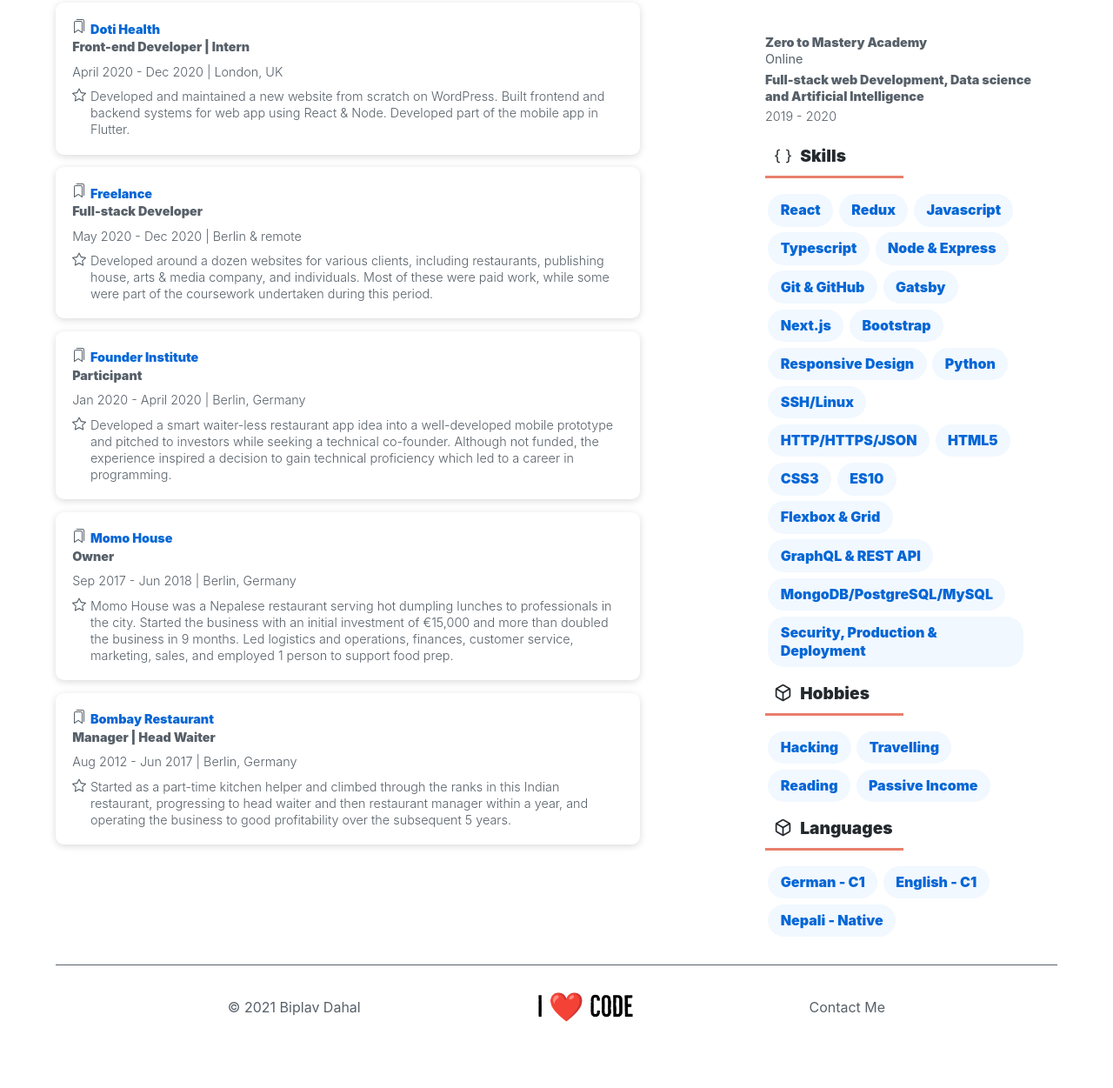
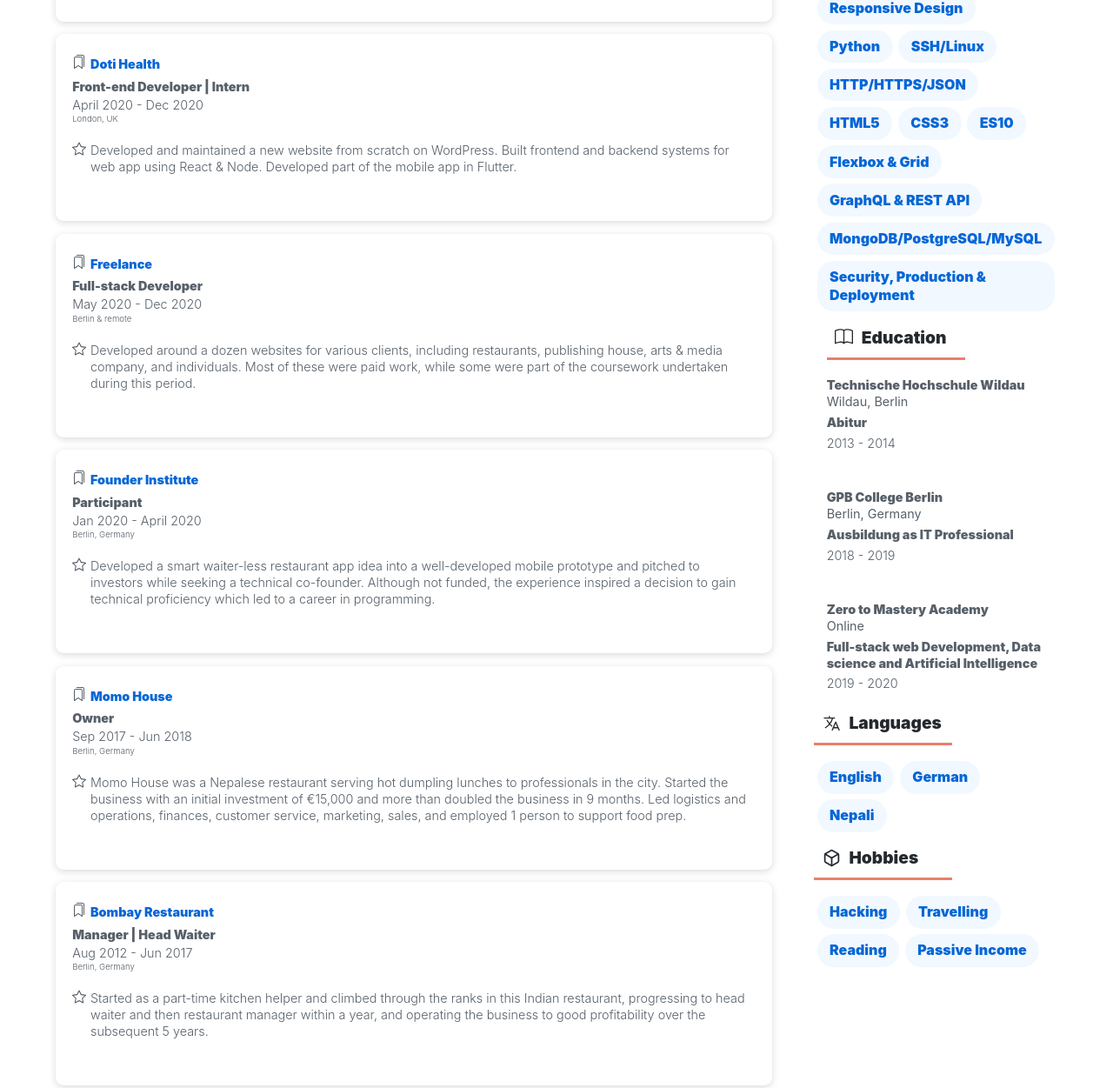
Before and after one commit to teamrdx/myResume, a Gatsby site: page / in a window 1280 px wide. Shown: the part 699-1950 px from the top of the page at 87% size. Before the commit the page ends 1904 px from the top, so only its background shows below. Built offline with nearby package versions, Linux system fonts and the light colour scheme; Gatsby itself is replaced by a stand-in of ours; no server answers.

Commit message:
refactored code

```diff
--- a/gatsby-config.js
+++ b/gatsby-config.js
@@ -1,4 +1,7 @@
 module.exports = {
+  flags: {
+    FUNCTIONS: true,
+  },
   siteMetadata: {
     siteUrl: "https://www.yourdomain.tld",
     title: "Resume",
--- a/src/api/likes.js
+++ b/src/api/likes.js
@@ -6,14 +6,10 @@
     try {
       const newLike = parseInt(req.body);
 
-      const oldLike = await LikeData.findById(process.env.MONGODB_ID).exec();
-
-      const totalLike = parseInt(oldLike.likes) + newLike;
-
       const update = await LikeData.findByIdAndUpdate(
         process.env.MONGODB_ID,
         {
-          likes: totalLike,
+          likes: newLike,
         },
         (error, success) => {
           if (error) {
--- a/src/common/card.js
+++ b/src/common/card.js
@@ -3,7 +3,7 @@
 import { BsBookmarks, BsStar } from "react-icons/bs";
 import { Text } from "./text";
 
-const Card = ({ work, position, duration, description, link }) => {
+const Card = ({ work, position, duration, location, description, link }) => {
   return (
     <Content>
       <IconText1
@@ -11,20 +11,34 @@
         text={work}
         link={link}
       />
-
       <Text as="h4" fontWeight="var(--bold)">
         {position}
       </Text>
-      <Text
-        as="p"
-        fontWeight="var(--light)"
-        fontSize="var(--sm)"
-        margin=".6rem 0"
-      >
-        {duration}
-      </Text>
-
-      <IconText2 icon={<BsStar color="var(--text)" />} text={description} />
+      <div>
+        <Text
+          as="p"
+          fontWeight="var(--light)"
+          fontSize="var(--sm)"
+          margin=".12rem 0"
+        >
+          {duration}
+        </Text>
+        <Text
+          as="p"
+          fontWeight="var(--light)"
+          fontSize="var(--xs)"
+          margin=".12rem 0 1.2rem"
+        >
+          {location}
+        </Text>
+      </div>
+      {description.map((item, index) => (
+        <IconText2
+          key={index}
+          icon={<BsStar color="var(--text)" />}
+          text={item}
+        />
+      ))}
     </Content>
   );
 };
@@ -67,11 +81,12 @@
   justify-content: flex-start;
   align-items: center;
   line-height: 1.3;
+  margin: 0.3rem 0;
 `;
 
 const Content = styled.div`
   margin: 0.9rem 0;
-  padding: 1.2rem;
+  padding: 1.2rem 1.2rem 3rem;
   border-radius: 0.6rem;
   box-shadow: rgba(0, 0, 0, 0.15) 0px 2px 8px;
 `;
--- a/src/common/container.js
+++ b/src/common/container.js
@@ -4,7 +4,7 @@
   max-width: 1200px;
   width: 100%;
   margin-inline: auto;
-  padding: 0 1.5rem;
+  padding: ${(props) => (props.padded ? " 0 1.5rem" : props.padding)};
 `;
 
 export const ContainerColumn = styled.div`
@@ -14,7 +14,7 @@
   padding: 0 1.5rem;
   display: grid;
   grid-template-columns: 2fr 1fr;
-  gap: ${(props) => (props.gap ? props.gap : " 9rem")};
+  gap: ${(props) => (props.gap ? props.gap : " 3rem")};
   justify-items: ${(props) =>
     props.justifyItems ? props.justifyItems : "center"};
   align-items: ${(props) => (props.alignItems ? props.alignItems : "center")};
--- a/src/common/starButton.js
+++ b/src/common/starButton.js
@@ -5,16 +5,34 @@
 
 const Star = () => {
   const [isClicked, setIsClicked] = useState(false);
-  const [likes, setLikes] = useState(0);
-  const [count, setCount] = useState(likes);
-  const [loading, setLoading] = useState(true);
+  const [count, setCount] = useState("loading");
 
-  const handleCount = () => {
+  const handleCount = async () => {
     if (isClicked) {
-      return setCount(count - 1);
+      setCount(count - 1);
+      console.log("minus", count);
+      await fetch("api/likes", {
+        method: "POST",
+        headers: {
+          "Content-Type": "text/plain",
+        },
+        body: count - 1,
+      })
+        // .then((response) => console.log(response))
+        .catch((err) => console.log(err));
     }
     if (!isClicked) {
-      return setCount(count + 1);
+      setCount(count + 1);
+      console.log("plus", count);
+      await fetch("api/likes", {
+        method: "POST",
+        headers: {
+          "Content-Type": "text/plain",
+        },
+        body: count + 1,
+      })
+        // .then((response) => console.log(response))
+        .catch((err) => console.log(err));
     }
   };
 
@@ -22,25 +40,13 @@
     async function fetchData() {
       await fetch("api/data")
         .then((response) => response.json())
-        .then((dbData) => setLikes(dbData[0].likes))
-        .then(() => setLoading(false))
+        .then((dbData) => setCount(dbData[0].likes))
         .catch((error) => console.log(error));
-      setCount(likes);
     }
     fetchData();
-  }, [likes]);
+  }, []);
 
-  useEffect(() => {
-    fetch("api/likes", {
-      method: "POST",
-      headers: {
-        "Content-Type": "text/plain",
-      },
-      body: count,
-    })
-      // .then((response) => console.log(response))
-      .catch((err) => console.log(err));
-  }, [count]);
+  useEffect(() => {}, [count]);
 
   return (
     <Holder>
@@ -56,7 +62,7 @@
           <StarText>{isClicked ? "Unlike" : "Like"}</StarText>
         </Container>
 
-        <Likes>{!loading && count} likes</Likes>
+        <Likes>{count} likes</Likes>
       </Content>
       {isClicked ? (
         <span style={{ color: "var(--green)", fontSize: "var(--sm)" }}>
--- a/src/components/indexPage/education.js
+++ b/src/components/indexPage/education.js
@@ -2,38 +2,11 @@
 import CardPlain from "../../common/cardPlain";
 import { IconText } from "../../common/iconText";
 import { Container } from "../../common/container";
-import { BsBook, BsBraces } from "react-icons/bs";
-import { FiBox } from "react-icons/fi";
-import RoundText from "../../common/roundText";
-
-const SKILLS = [
-  "React",
-  "Redux",
-  "Javascript",
-  "Typescript",
-  "Node & Express",
-  "Git & GitHub",
-  "Gatsby",
-  "Next.js",
-  "Bootstrap",
-  "Responsive Design",
-  "Python",
-  "SSH/Linux",
-  "HTTP/HTTPS/JSON",
-  "HTML5",
-  "CSS3",
-  "ES10",
-  "Flexbox & Grid",
-  "GraphQL & REST API",
-  "MongoDB/PostgreSQL/MySQL",
-  "Security, Production & Deployment",
-];
-
-const HOBBY = ["Hacking", "Travelling", "Reading", "Passive Income"];
+import { BsBook } from "react-icons/bs";
 
 const Education = () => {
   return (
-    <Container style={{ padding: 0 }}>
+    <Container padding="0 0.9rem">
       <IconText
         icon={<BsBook size={21} color="var(--black)" />}
         text="Education"
@@ -56,43 +29,6 @@
         duration="2019 - 2020"
         description="Full-stack web Development, Data science and Artificial Intelligence"
       />
-      <IconText
-        text="Skills"
-        icon={<BsBraces size={21} color="var(--black)" />}
-      />
-      <div style={{ margin: ".9rem 0", maxWidth: "300px" }}>
-        {SKILLS.map((skill, index) => (
-          <RoundText key={index} text={skill} />
-        ))}
-      </div>
-      <IconText
-        text="Hobbies"
-        icon={<FiBox size={21} color="var(--black)" />}
-      />
-      <div
-        style={{
-          margin: ".9rem 0",
-          maxWidth: "300px",
-        }}
-      >
-        {HOBBY.map((skill, index) => (
-          <RoundText key={index} text={skill} />
-        ))}
-      </div>
-      <IconText
-        text="Languages"
-        icon={<FiBox size={21} color="var(--black)" />}
-      />
-      <div
-        style={{
-          margin: ".9rem 0",
-          maxWidth: "300px",
-        }}
-      >
-        <RoundText text="German - C1" />
-        <RoundText text="English - C1" />
-        <RoundText text="Nepali - Native" />
-      </div>
     </Container>
   );
 };
--- a/src/components/indexPage/experience.js
+++ b/src/components/indexPage/experience.js
@@ -1,18 +1,12 @@
 import React from "react";
 import { RiBookmark3Line } from "react-icons/ri";
 import { IconText } from "../../common/iconText";
-import { ContainerColumn } from "../../common/container";
+import { Container } from "../../common/container";
 import Card from "../../common/card";
-import Education from "./education";
 
 const Experience = () => {
   return (
-    <ContainerColumn
-      style={{
-        marginTop: "3rem",
-        alignItems: "flex-start",
-      }}
-    >
+    <Container>
       <div>
         <IconText
           icon={<RiBookmark3Line size={21} color="var(--black)" />}
@@ -21,57 +15,66 @@
         <Card
           work="Solda GmbH"
           position="Frontend | Backend Developer"
-          duration="Dec 2020 - Present | Berlin, Germany"
-          description="Developed Website from Scratch using Gatsby & React, hosted in the cloud and optimized SEO ranking, Set up analytics for and started various social media advertising campaigns. Built backend services with Node, Express and MongoDB.  Automated customer order, email handling, check-out experience, and customer services resulting in 600% in time saving."
+          duration="Dec 2020 - Present"
+          location="Berlin, Germany"
+          description={[
+            "Developed Website from Scratch using Gatsby & React, hosted in the cloud and optimized SEO ranking, Set up analytics for and started various social media advertising campaigns.",
+            "Built backend services with Node, Express and MongoDB.  Automated customer order, email handling, check-out experience, and customer services resulting in 600% in time saving.",
+          ]}
           link="https://notebookberlin.de/"
         />
         <Card
           work="Doti Health"
           position="Front-end Developer | Intern"
-          duration="April 2020 - Dec 2020 | London, UK"
-          description="Developed and maintained a new website from scratch on WordPress. Built frontend and backend systems for web app using React & Node. Developed part of the mobile app in Flutter."
+          duration="April 2020 - Dec 2020"
+          location="London, UK"
+          description={[
+            "Developed and maintained a new website from scratch on WordPress. Built frontend and backend systems for web app using React & Node. Developed part of the mobile app in Flutter.",
+          ]}
           link="https://dotihealth.co.uk/"
         />
         <Card
           work="Freelance"
           position="Full-stack Developer"
-          duration="May 2020 - Dec 2020 | Berlin & remote"
-          description="Developed around a dozen websites for various clients, including restaurants, publishing house, arts & media
-                        company, and individuals. Most of these were paid work, while some were part of the coursework undertaken during this
-                        period."
+          duration="May 2020 - Dec 2020"
+          location="Berlin & remote"
+          description={[
+            "Developed around a dozen websites for various clients, including restaurants, publishing house, arts & media company, and individuals. Most of these were paid work, while some were part of the coursework undertaken during this period.",
+          ]}
           link="https://team-rdx.com/"
         />
         <Card
           work="Founder Institute"
           position="Participant"
-          duration="Jan 2020 - April 2020 | Berlin, Germany"
-          description="Developed a smart waiter-less restaurant app idea into a well-developed mobile prototype and pitched to investors while
-                        seeking a technical co-founder. Although not funded, the experience inspired a decision to gain technical proficiency
-                        which led to a career in programming."
+          duration="Jan 2020 - April 2020"
+          location="Berlin, Germany"
+          description={[
+            "Developed a smart waiter-less restaurant app idea into a well-developed mobile prototype and pitched to investors while seeking a technical co-founder. Although not funded, the experience inspired a decision to gain technical proficiency which led to a career in programming.",
+          ]}
           link="https://fi.co/s/berlin"
         />
         <Card
           work="Momo House"
           position="Owner"
-          duration="Sep 2017 - Jun 2018 | Berlin, Germany"
-          description="Momo House was a Nepalese restaurant serving hot dumpling lunches to professionals in the city. Started the business
-                        with an initial investment of €15,000 and more than doubled the business in 9 months. Led logistics and operations,
-                        finances, customer service, marketing, sales, and employed 1 person to support food prep."
+          duration="Sep 2017 - Jun 2018"
+          location="Berlin, Germany"
+          description={[
+            "Momo House was a Nepalese restaurant serving hot dumpling lunches to professionals in the city. Started the business with an initial investment of €15,000 and more than doubled the business in 9 months. Led logistics and operations, finances, customer service, marketing, sales, and employed 1 person to support food prep.",
+          ]}
           link="#"
         />
         <Card
           work="Bombay Restaurant"
           position="Manager | Head Waiter"
-          duration="Aug 2012 - Jun 2017 | Berlin, Germany"
-          description="Started as a part-time kitchen helper and climbed through the ranks in this Indian restaurant, progressing to head waiter
-                        and then restaurant manager within a year, and operating the business to good profitability over the subsequent 5 years."
+          duration="Aug 2012 - Jun 2017"
+          location="Berlin, Germany"
+          description={[
+            "Started as a part-time kitchen helper and climbed through the ranks in this Indian restaurant, progressing to head waiter and then restaurant manager within a year, and operating the business to good profitability over the subsequent 5 years.",
+          ]}
           link="https://www.bombay-berlin.de/"
         />
       </div>
-      <div>
-        <Education />
-      </div>
-    </ContainerColumn>
+    </Container>
   );
 };
 
--- /dev/null
+++ b/src/components/indexPage/hobby.js
@@ -0,0 +1,30 @@
+import React from "react";
+import { Container } from "../../common/container";
+import { IconText } from "../../common/iconText";
+import RoundText from "../../common/roundText";
+import { FiBox } from "react-icons/fi";
+
+const HOBBY = ["Hacking", "Travelling", "Reading", "Passive Income"];
+
+const Hobby = () => {
+  return (
+    <Container>
+      <IconText
+        text="Hobbies"
+        icon={<FiBox size={21} color="var(--black)" />}
+      />
+      <div
+        style={{
+          margin: ".9rem 0",
+          maxWidth: "300px",
+        }}
+      >
+        {HOBBY.map((skill, index) => (
+          <RoundText key={index} text={skill} />
+        ))}
+      </div>
+    </Container>
+  );
+};
+
+export default Hobby;
--- /dev/null
+++ b/src/components/indexPage/language.js
@@ -0,0 +1,43 @@
+import React from "react";
+import { Container } from "../../common/container";
+import { IoLanguageOutline } from "react-icons/io5";
+import RoundText from "../../common/roundText";
+import { IconText } from "../../common/iconText";
+
+const LANGUAGES = [
+  {
+    level: "C1",
+    language: "English",
+  },
+  {
+    level: "C1",
+    language: "German",
+  },
+  {
+    level: "Native",
+    language: "Nepali",
+  },
+];
+
+const Language = () => {
+  return (
+    <Container>
+      <IconText
+        text="Languages"
+        icon={<IoLanguageOutline size={21} color="var(--black)" />}
+      />
+      <div
+        style={{
+          margin: ".9rem 0",
+          maxWidth: "300px",
+        }}
+      >
+        {LANGUAGES.map((language) => (
+          <RoundText key={language.level} text={language.language} />
+        ))}
+      </div>
+    </Container>
+  );
+};
+
+export default Language;
--- /dev/null
+++ b/src/components/indexPage/skills.js
@@ -0,0 +1,46 @@
+import React from "react";
+import { Container } from "../../common/container";
+import { IconText } from "../../common/iconText";
+import RoundText from "../../common/roundText";
+import { BsBraces } from "react-icons/bs";
+
+const SKILLS = [
+  "React",
+  "Redux",
+  "Javascript",
+  "Typescript",
+  "Node & Express",
+  "Git & GitHub",
+  "Gatsby",
+  "Next.js",
+  "Bootstrap",
+  "Responsive Design",
+  "Python",
+  "SSH/Linux",
+  "HTTP/HTTPS/JSON",
+  "HTML5",
+  "CSS3",
+  "ES10",
+  "Flexbox & Grid",
+  "GraphQL & REST API",
+  "MongoDB/PostgreSQL/MySQL",
+  "Security, Production & Deployment",
+];
+
+const Skills = () => {
+  return (
+    <Container>
+      <IconText
+        text="Skills"
+        icon={<BsBraces size={21} color="var(--black)" />}
+      />
+      <div style={{ margin: ".9rem 0", maxWidth: "300px" }}>
+        {SKILLS.map((skill, index) => (
+          <RoundText key={index} text={skill} />
+        ))}
+      </div>
+    </Container>
+  );
+};
+
+export default Skills;
--- /dev/null
+++ b/src/components/main/index.js
@@ -0,0 +1,14 @@
+import React from "react";
+
+import { Container } from "../../common/container";
+import Experience from "../indexPage/experience";
+
+const Main = () => {
+  return (
+    <Container>
+      <Experience />
+    </Container>
+  );
+};
+
+export default Main;
--- /dev/null
+++ b/src/components/sideBar/index.js
@@ -0,0 +1,19 @@
+import React from "react";
+import { Container } from "../../common/container";
+import Education from "../indexPage/education";
+import Hobby from "../indexPage/hobby";
+import Language from "../indexPage/language";
+import Skills from "../indexPage/skills";
+
+const SideBar = () => {
+  return (
+    <Container>
+      <Skills />
+      <Education />
+      <Language />
+      <Hobby />
+    </Container>
+  );
+};
+
+export default SideBar;
--- a/src/layout/styles.css
+++ b/src/layout/styles.css
@@ -237,6 +237,6 @@
     }
 
     h4 {
-        font-size: var(--xs);
+        font-size: var(--sm);
     }
 }
--- a/src/pages/index.js
+++ b/src/pages/index.js
@@ -1,11 +1,23 @@
 import React from "react";
+import { Container } from "../common/container";
 import Page from "../common/page";
-import Experience from "../components/indexPage/experience";
+import Main from "../components/main";
+import SideBar from "../components/sideBar";
+
+const pageStyle = {
+  display: "grid",
+  gridTemplateColumns: "3fr 1fr",
+  gridGap: "3rem",
+  margin: "var(--mg)",
+};
 
 const IndexPage = () => {
   return (
     <Page title="home">
-      <Experience />
+      <Container style={pageStyle} padded>
+        <Main />
+        <SideBar />
+      </Container>
     </Page>
   );
 };
```
Also changed, not shown: package.json (+11 -9 lines), src/components/main/styles.js (added), src/components/sideBar/styles.js (added), 1 other file.
